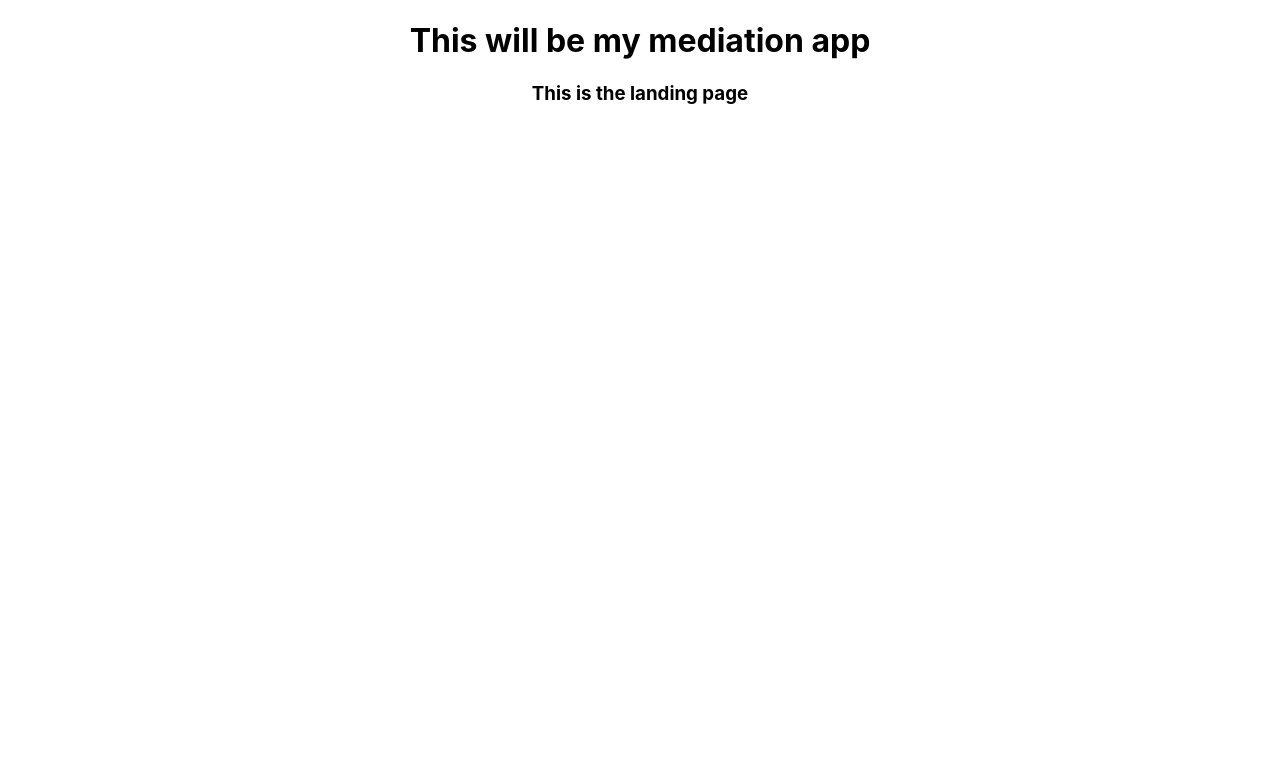
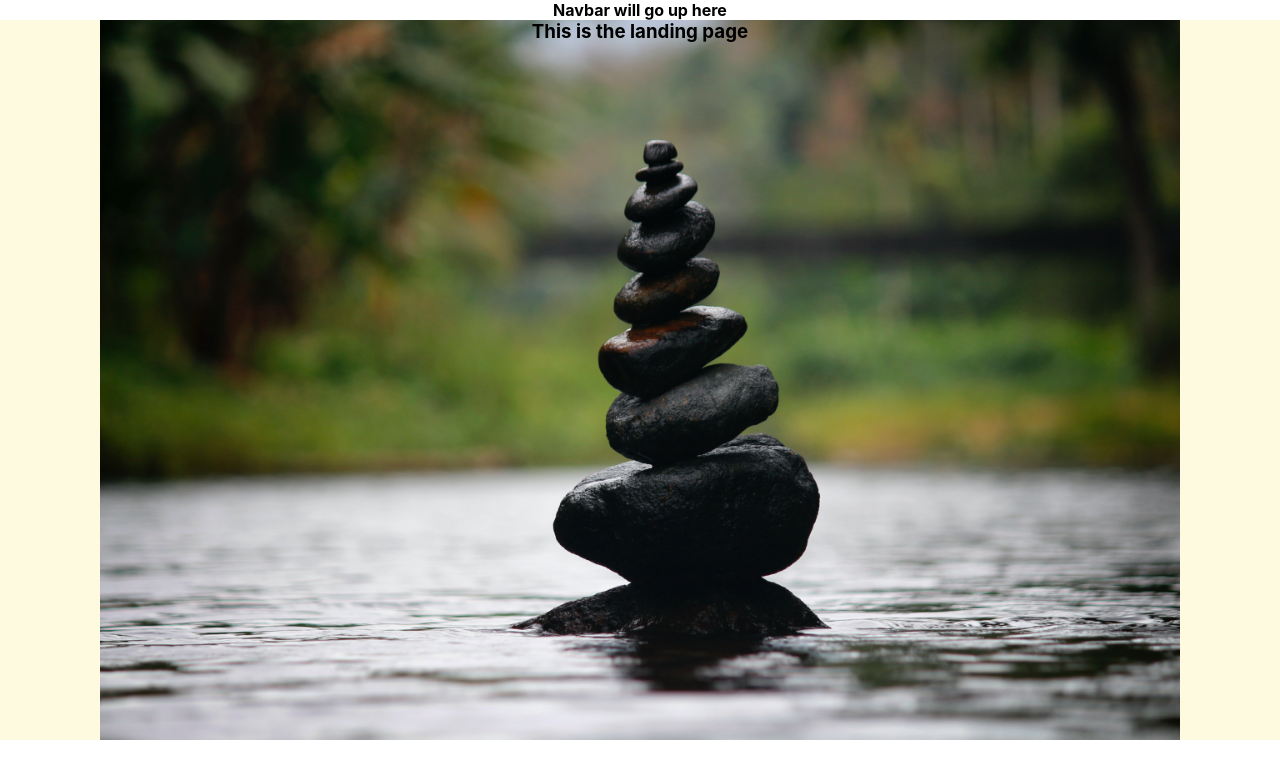
Before and after one commit to hectordr03/react-meditation-app, a React (Create React App) app: page / in a window 1280 px wide. Shown: the top 778 px of the page. Built offline with nearby package versions, Linux system fonts and the light colour scheme.

Commit message:
lp background

```diff
--- a/src/App.css
+++ b/src/App.css
@@ -1,3 +1,19 @@
+*{
+  padding: 0;
+  margin: 0;
+}
+
 .App {
   text-align: center;
 }
+
+.LandingPage{
+  height: 90vh;
+  width: auto;
+
+  background-image: url('./assets/images/landingpage-background.jpg');
+  background-position: center;
+  background-size: contain;
+  background-repeat: no-repeat;
+  background-color: #FEFAE0;
+}
--- a/src/App.js
+++ b/src/App.js
@@ -5,7 +5,7 @@ import LandingPage from './components/LandingPage';
 function App() {
   return (
     <div className="App">
-      <h1>This will be my mediation app</h1>
+      <h4>Navbar will go up here</h4>
       <LandingPage />
     </div>
   );
--- a/src/components/LandingPage.js
+++ b/src/components/LandingPage.js
@@ -1,11 +1,13 @@
 import React from 'react';
 
-const LandingPage = () => {
-    return(
-        <div>
-            <h3>This is the landing page</h3>
-        </div>
-    )
+class LandingPage extends React.Component {
+    render() {
+        return (
+            <div className="LandingPage">
+                <h3>This is the landing page</h3>
+            </div>
+        )
+    }
 }
 
 export default LandingPage;
```
